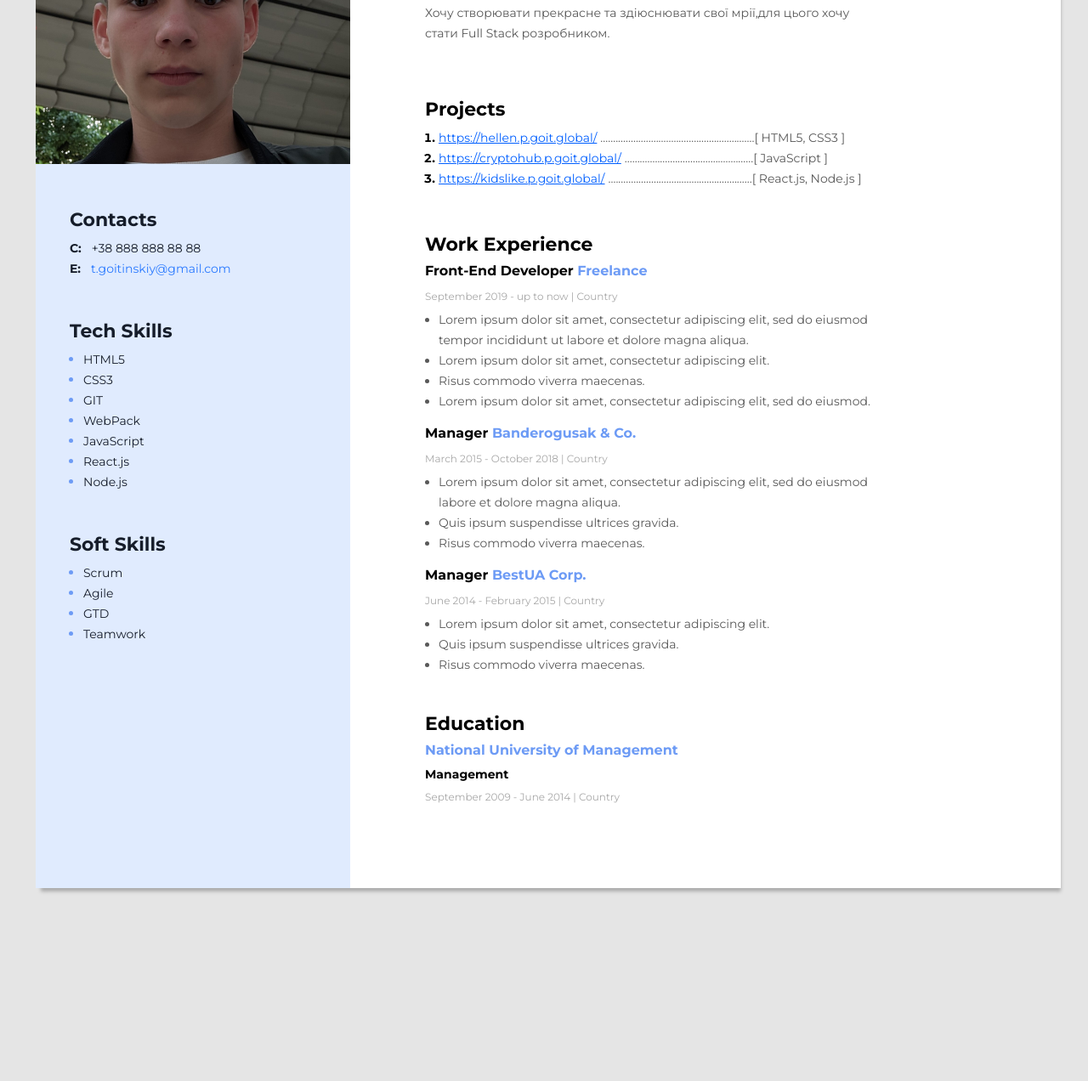
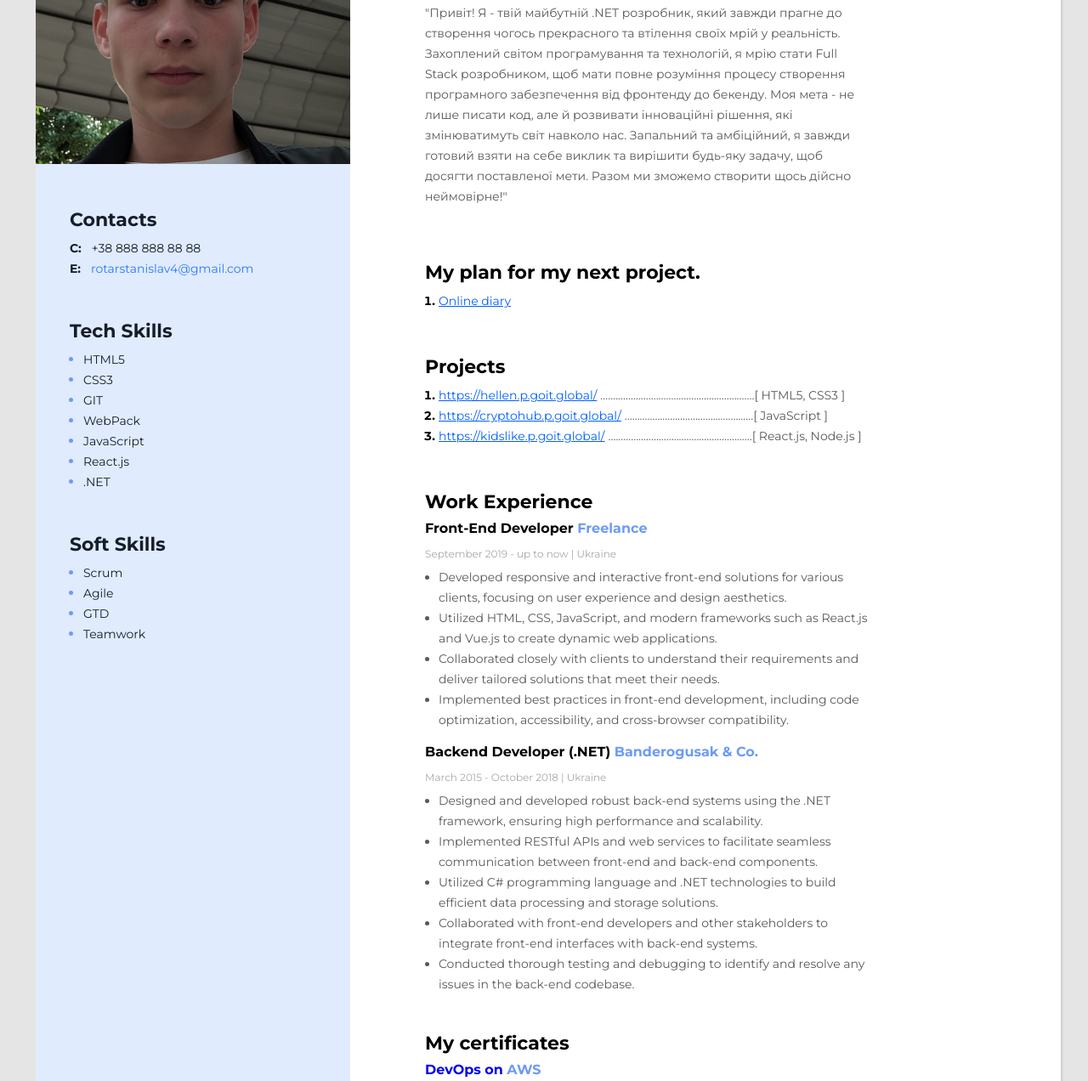
Before and after one commit to Stas005/MyFirstSite, a plain HTML site: page Resume/index.html in a window 1280 px wide. Shown: the part 251-1523 px from the top of the page at 85% size. Before the commit the page ends 1344 px from the top, so only its background shows below. Drawn offline with Linux system fonts and the light colour scheme.

Commit message:
Add info

```diff
--- a/Resume/index.html
+++ b/Resume/index.html
@@ -23,8 +23,19 @@
         <h1 class="my-name">Stanislav Rotar</h1>
 
         <p class="my-bio">
-          Хочу створювати прекрасне та здіюснювати свої мрії,для цього хочу стати Full Stack розробником.
+          "Привіт! Я - твій майбутній .NET розробник, який завжди прагне до створення чогось прекрасного та втілення своїх мрій у реальність. Захоплений світом програмування та технологій, я мрію стати Full Stack розробником, щоб мати повне розуміння процесу створення програмного забезпечення від фронтенду до бекенду. Моя мета - не лише писати код, але й розвивати інноваційні рішення, які змінюватимуть світ навколо нас. Запальний та амбіційний, я завжди готовий взяти на себе виклик та вирішити будь-яку задачу, щоб досягти поставленої мети. Разом ми зможемо створити щось дійсно неймовірне!"
         </p>
+      </div>
+
+      <div class="project-container">
+        <h3 class="main-content-title">My plan for my next project.</h3>
+
+        <ol class="project-list">
+          <li class="project-item">
+            <a href="https://drive.google.com/file/d/1BzfQNvXM2UsAuS2fi0KDhKiMBeekoCJX/view?usp=sharing" class="project-item-link">Online diary</a>
+          </li>
+        </ol>
+
       </div>
 
       <div class="project-container">
@@ -52,39 +63,44 @@
         <div class="work-experience-place">
           <h4 class="work-experience-position">Front-End Developer <span class="work-experience-company">Freelance</span></h4>
 
-          <p class="work-period">September 2019 - up to now | Country</p>
+          <p class="work-period">September 2019 - up to now | Ukraine</p>
           <ul class="work-duties">
-            <li>Lorem ipsum dolor sit amet, consectetur adipiscing elit, sed do eiusmod tempor incididunt ut labore et
-              dolore magna aliqua. </li>
-            <li>Lorem ipsum dolor sit amet, consectetur adipiscing elit.</li>
-            <li>Risus commodo viverra maecenas. </li>
-            <li>Lorem ipsum dolor sit amet, consectetur adipiscing elit, sed do eiusmod. </li>
+            <li>Developed responsive and interactive front-end solutions for various clients, focusing on user experience and design aesthetics. </li>
+            <li>Utilized HTML, CSS, JavaScript, and modern frameworks such as React.js and Vue.js to create dynamic web applications.</li>
+            <li>Collaborated closely with clients to understand their requirements and deliver tailored solutions that meet their needs. </li>
+            <li>Implemented best practices in front-end development, including code optimization, accessibility, and cross-browser compatibility. </li>
           </ul>
         </div>
 
         <div class="work-experience-place">
-          <h4 class="work-experience-position">Manager <span class="work-experience-company">Banderogusak & Co.</span></h4>
+          <h4 class="work-experience-position">Backend Developer (.NET) <span class="work-experience-company">Banderogusak & Co.</span></h4>
 
-          <p class="work-period">March 2015 - October 2018 | Country</p>
+          <p class="work-period">March 2015 - October 2018 | Ukraine</p>
 
           <ul class="work-duties">
-            <li>Lorem ipsum dolor sit amet, consectetur adipiscing elit, sed do eiusmod labore et dolore magna aliqua.
+            <li>Designed and developed robust back-end systems using the .NET framework, ensuring high performance and scalability.
             </li>
-            <li>Quis ipsum suspendisse ultrices gravida.</li>
-            <li>Risus commodo viverra maecenas. </li>
+            <li>Implemented RESTful APIs and web services to facilitate seamless communication between front-end and back-end components.</li>
+            <li>Utilized C# programming language and .NET technologies to build efficient data processing and storage solutions. </li>
+            <li>Collaborated with front-end developers and other stakeholders to integrate front-end interfaces with back-end systems.</li>
+            <li>Conducted thorough testing and debugging to identify and resolve any issues in the back-end codebase.</li>
           </ul>
         </div>
 
+
+      </div>
+
+      <div class="work-experience-container">
+        <h3  class="main-content-title">My certificates</h3>
+
+
         <div class="work-experience-place">
-          <h4 class="work-experience-position">Manager <span class="work-experience-company">BestUA Corp.</span></h4>
+          <h4 class="work-experience-position"><a href="https://coursera.org/share/0ab079fff513411cc5461cfe6fcbeb0e">DevOps on <span class="work-experience-company">AWS</span></a></h4>
 
-          <p class="work-period">June 2014 - February 2015 | Country</p>
+          <p class="work-period">March 2023  |Online</p>
 
-          <ul class="work-duties">
-            <li>Lorem ipsum dolor sit amet, consectetur adipiscing elit. </li>
-            <li>Quis ipsum suspendisse ultrices gravida.</li>
-            <li>Risus commodo viverra maecenas. </li>
-          </ul>
+          <a href=""></a>
+
         </div>
       </div>
 
@@ -92,11 +108,12 @@
         <h3 class="main-content-title">Education</h3>
 
         <div>
-          <h4 class="education-place">National University of Management</h4>
-          <h5 class="education-position">Management</h5>
-          <p class="education-period">September 2009 - June 2014 | Country</p>
+          <h4 class="education-place">National College of Yuriy Fedkovych College</h4>
+          <h5 class="education-position">Applied math</h5>
+          <p class="education-period">September 2020 - June 2024  | Ukraine</p>
         </div>
       </div>
+
     </div>
 
     <aside class="sidebar">
@@ -110,7 +127,7 @@
           </p>
           <p class="contacts-item">
             <span class="contacts-type">E: </span>
-            <a href="mailto:t.goitinskiy@gmail.com" class="contacts-email">t.goitinskiy@gmail.com</a>
+            <a href="mailto:rotarstanislav4@gmail.com" class="contacts-email">rotarstanislav4@gmail.com</a>
           </p>
         </div>
 
@@ -137,7 +154,7 @@
               <span class="skills-list-text">React.js</span>
             </li>
             <li class="skills-list-item">
-              <span class="skills-list-text">Node.js</span>
+              <span class="skills-list-text">.NET</span>
             </li>
           </ul>
         </div>
```
